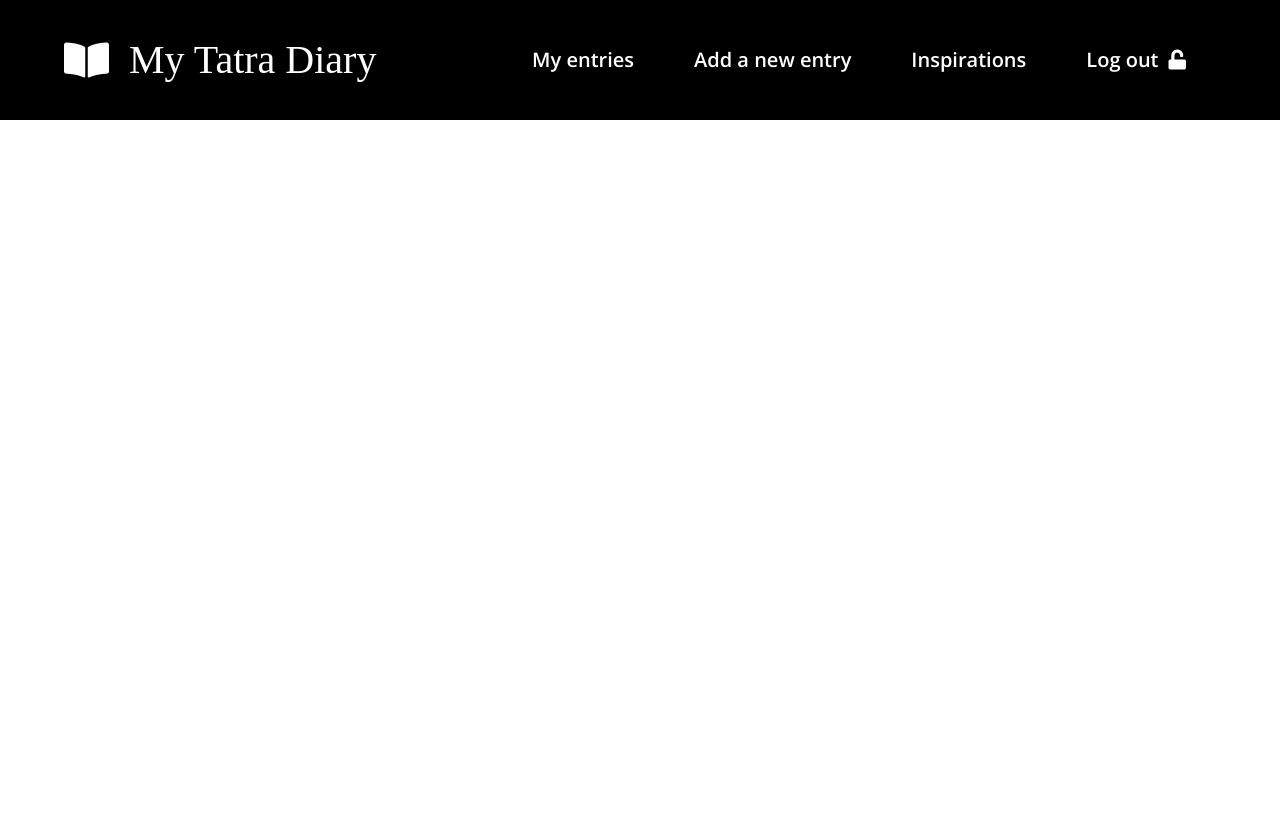
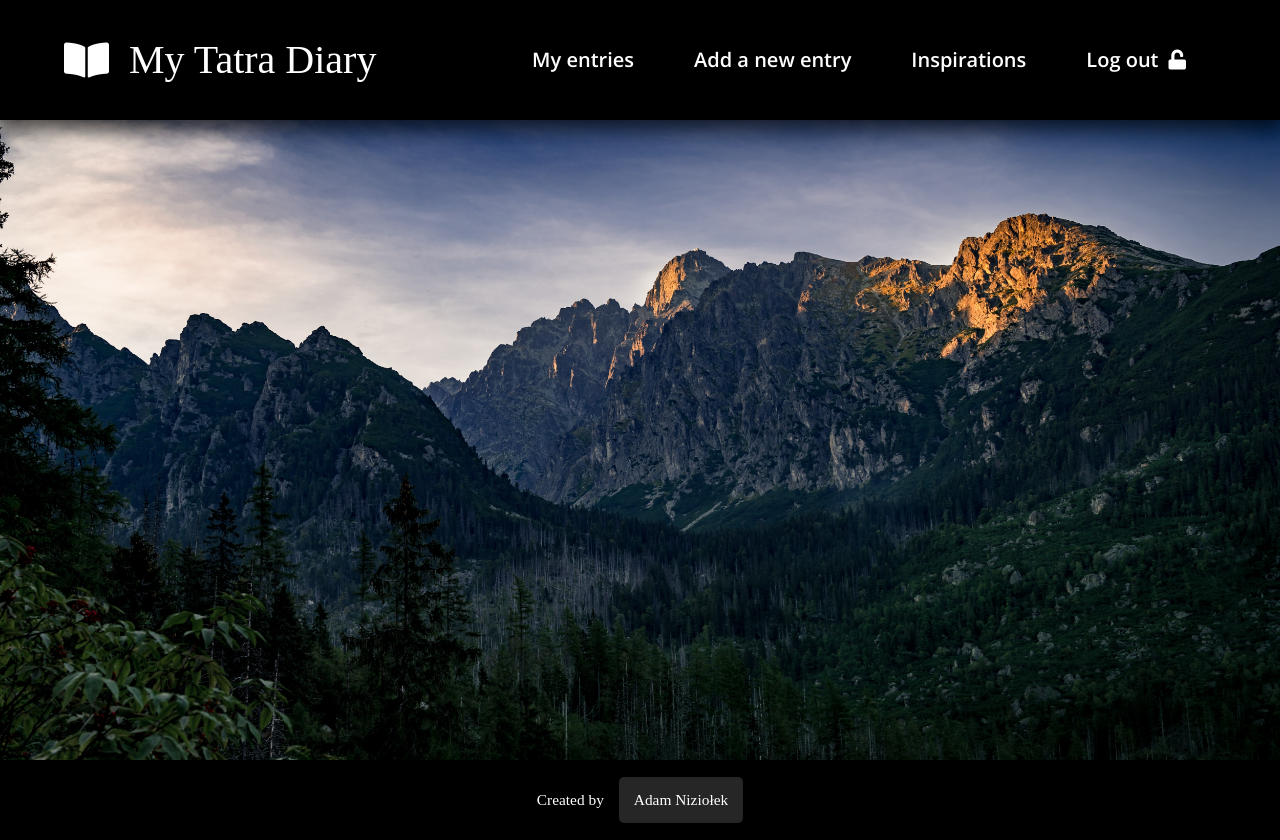
Before and after one commit to AdamNiziolek/My-Tatra-Diary, a React (Create React App) app: page / in a window 1280 px wide. Before the commit the page ends 800 px from the top, so only its background shows below. Built offline with nearby package versions, Linux system fonts and the light colour scheme; a web font is replaced by a local one.

Commit message:
Created main section and footer

```diff
--- a/src/App.js
+++ b/src/App.js
@@ -7,11 +7,15 @@ import {
     Link
 } from "react-router-dom";
 import Header from './components/Header';
+import MainSection from './components/MainSection';
+import Footer from './components/Footer';
 
 function App() {
   return (
     <div className="App">
       <Header/>
+      <MainSection/>
+      <Footer/>
     </div>
   );
 }
--- /dev/null
+++ b/src/components/Footer.js
@@ -0,0 +1,9 @@
+import React from "react";
+
+export default function Footer() {
+    return (
+        <footer className="footer">
+            Created by  <a href="https://github.com/AdamNiziolek" target="_blank" rel="noreferrer">Adam Niziołek</a>
+        </footer>
+    );
+}
--- /dev/null
+++ b/src/components/MainSection.js
@@ -0,0 +1,7 @@
+import React from "react";
+
+export default function MainSection() {
+    return (
+        <section className="main-section"/>
+    );
+}
--- a/src/components/Navigation.js
+++ b/src/components/Navigation.js
@@ -8,7 +8,7 @@ export default function Navigation({active}) {
                 <li>Add a new entry</li>
                 <li>Inspirations</li>
                 <li>Log out
-                    <i className="fas fa-unlock log-out-icon"/>
+                    <i className="log-out-icon"/>
                 </li>
             </ul>
         </nav>
--- /dev/null
+++ b/src/scss/elements/_footer.scss
@@ -0,0 +1,29 @@
+@import "../settings/index";
+
+.footer {
+  width: 100vw;
+  height: 25vh - $header-height;
+  position: relative;
+  background: $color-header;
+  z-index: 1;
+  display: flex;
+  justify-content: center;
+  align-items: center;
+  font-family: $font-logo;
+  color: white;
+  font-size: $font-size-base/1.3;
+
+  a {
+    text-decoration: none;
+    color: $color-text;
+    padding: (20vh - $header-height - $font-size-base/2) / 2;
+    background: $color-header-hover;
+    border-radius: 5px;
+    margin-left: 15px;
+
+    &:hover {
+      box-shadow: #FFF 0 -1px 4px, #ff0 0 -2px 10px, #ff8000 0 -10px 20px, red 0 -18px 40px, 0px 0px 0px 0px rgba(0,0,0,0);
+      transition: 1s;
+    }
+  }
+}
--- a/src/scss/elements/_header.scss
+++ b/src/scss/elements/_header.scss
@@ -10,6 +10,9 @@
   display: flex;
   justify-content: center;
   align-items: center;
+  box-shadow: 0 5px 20px 4px rgba(0,0,0,0.70);
+  position: relative;
+  z-index: 2;
 
   .container {
     justify-content: space-between;
@@ -100,15 +103,17 @@
         top: $header-height;
         right: 0;
         transform: translateY(-500px);
-        transition: 0.3s 0.1s ease-in-out;
+        transition: 0.7s 0.1s ease-in-out;
+        z-index: 1;
       }
 
       .header-nav-active {
         visibility: visible;
         transform: translateY(0px);
-        transition: 0.3s 0.1s ease-in-out;
+        transition: 0.7s 0.1s ease-in-out;
         display: flex;
         justify-content: center;
+        z-index: 1;
       }
 
       .hamburger, .header-nav .header-nav-active {
@@ -138,8 +143,22 @@
         transition: 0.3s;
       }
 
+      &:active {
+        i {
+          &::after {
+            font-family: "Font Awesome 5 Free";
+            content: "\f023";
+          }
+        }
+      }
+
       i {
         padding-left: 0.5 * $font-size-base;
+
+        &::after {
+          font-family: "Font Awesome 5 Free";
+          content: "\f09c";
+        }
       }
     }
 
--- a/src/scss/elements/_index.scss
+++ b/src/scss/elements/_index.scss
@@ -1,2 +1,4 @@
 @import './container';
 @import './header';
+@import './mainSection';
+@import './footer';
--- /dev/null
+++ b/src/scss/elements/_mainSection.scss
@@ -0,0 +1,11 @@
+@import "../settings/index";
+
+.main-section {
+  width: 100vw;
+  height: 80vh;
+  position: relative;
+  background-image: url("../images/background.jpg");
+  background-size: cover;
+  background-position: center;
+  z-index: 0;
+}
```
